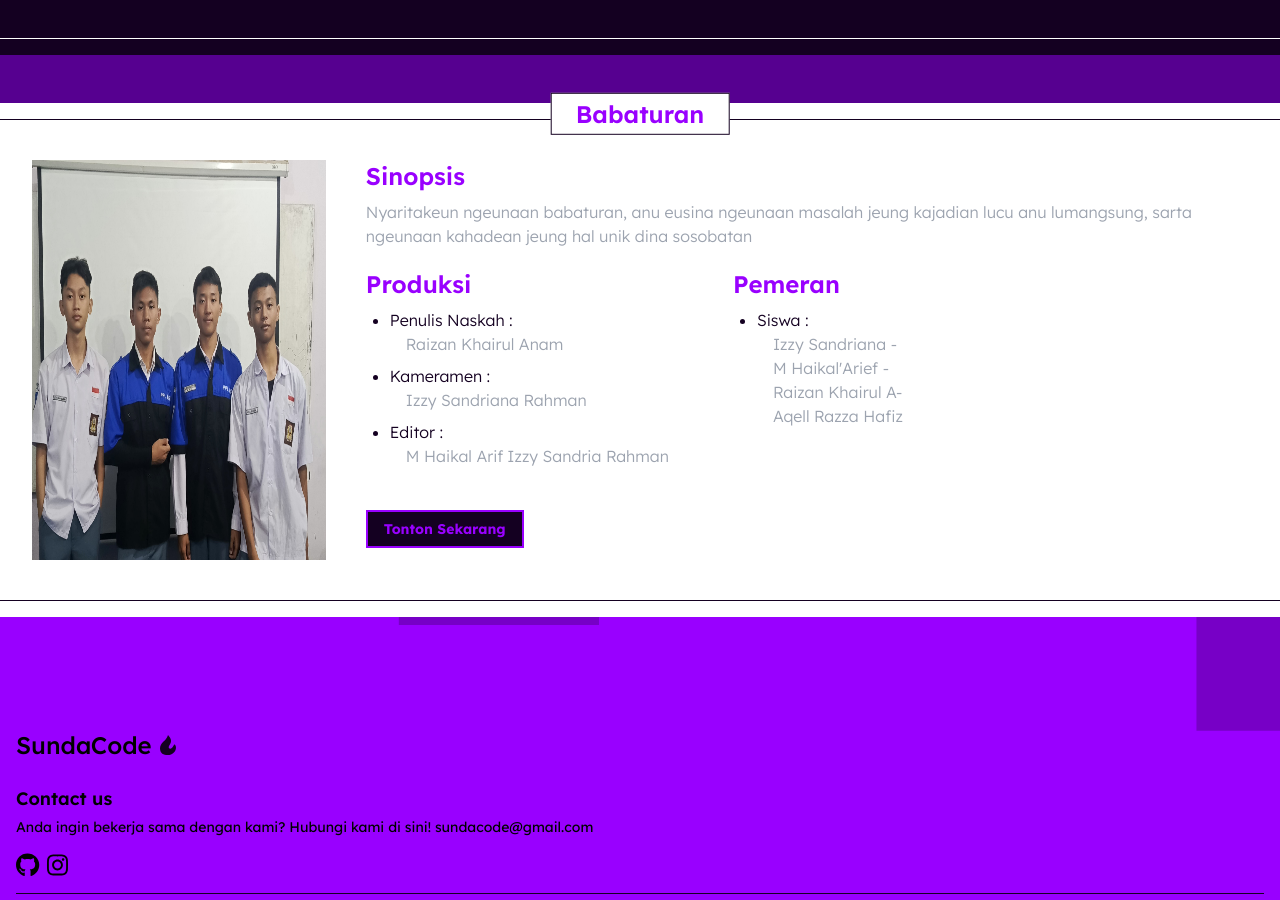
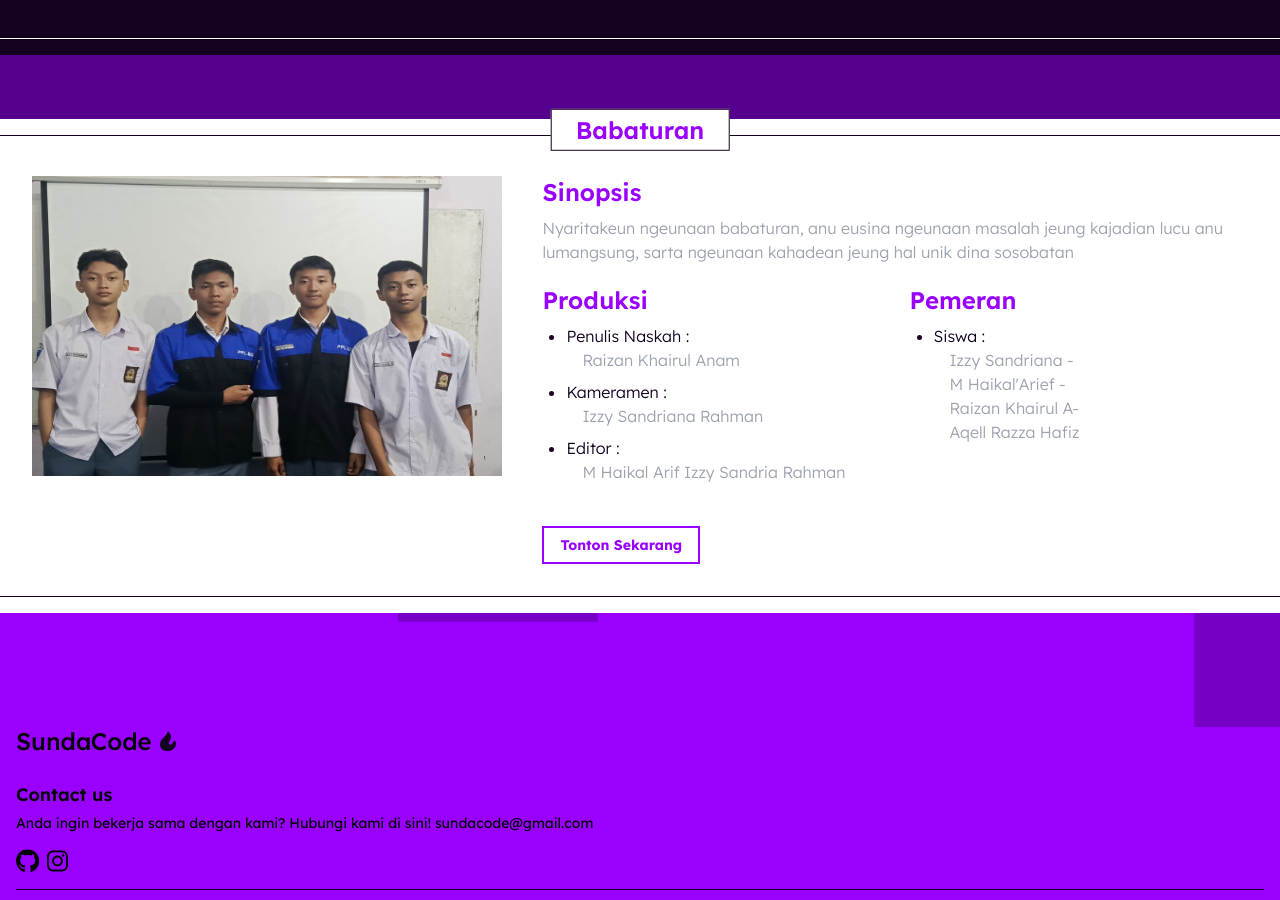
Before and after one commit to aquaa11/SundaCode, a Next.js app: page /drama in a window 1280 px wide. Shown: the part 1193-2093 px from the top of the page. Built offline with nearby package versions, Linux system fonts and the light colour scheme.

Commit message:
Update index.js

```diff
--- a/pages/drama/index.js
+++ b/pages/drama/index.js
@@ -122,14 +122,14 @@ function Drama() {
             </div>
           </div>
         </section>
-        <section className="py-4 w-full bg-white mt-12">
+        <section className="py-4 w-full bg-white mt-16">
           <div className=" w-full border-y border-primary py-10">
             <h1 className="absolute left-1/2 -translate-x-1/2 -translate-y-[4.2rem] mb-6 bg-white border border-primary text-center py-1 px-4 md:px-6 text-pink text-2xl font-medium md:font-semibold">
               Babaturan
             </h1>
             <div className="flex flex-col max-w-screen-xl mx-auto md:flex-row gap-10 px-8 ">
-              <div className="bg-primary h-[400px] sm:bg-center md:w-1/3"><img className="w-full h-full bg-bottom bg-center" src="./kelompok-raizan.png"/></div>
-              <div className=" md:2/3 font-light text-primary">
+              <div className="bg-primary h-[300px] md:w-[40%]"><img className="w-full h-full bg-bottom bg-center" src="./kelompok-raizan.png"/></div>
+              <div className=" md:w-[60%] font-light text-primary">
                 <h1 className="mb-2 text-pink text-2xl font-semibold">
                   Sinopsis
                 </h1>
@@ -188,7 +188,7 @@ function Drama() {
                   <Link
                     href="https://youtu.be/dP0Ce1SiX4M?si=iNg_mK73Bu-B8P9H"
                     target="_blank"
-                    className="px-4 py-2 bg-primary border-2 font-bold border-pink hover:bg-pink hover:text-white transition-all text-pink  text-sm"
+                    className="px-4 py-2 bg-white border-2 font-bold border-pink hover:bg-pink hover:text-primary transition-all text-pink  text-sm"
                     aria-label="to yt"
                   >
                     Tonton Sekarang
```
